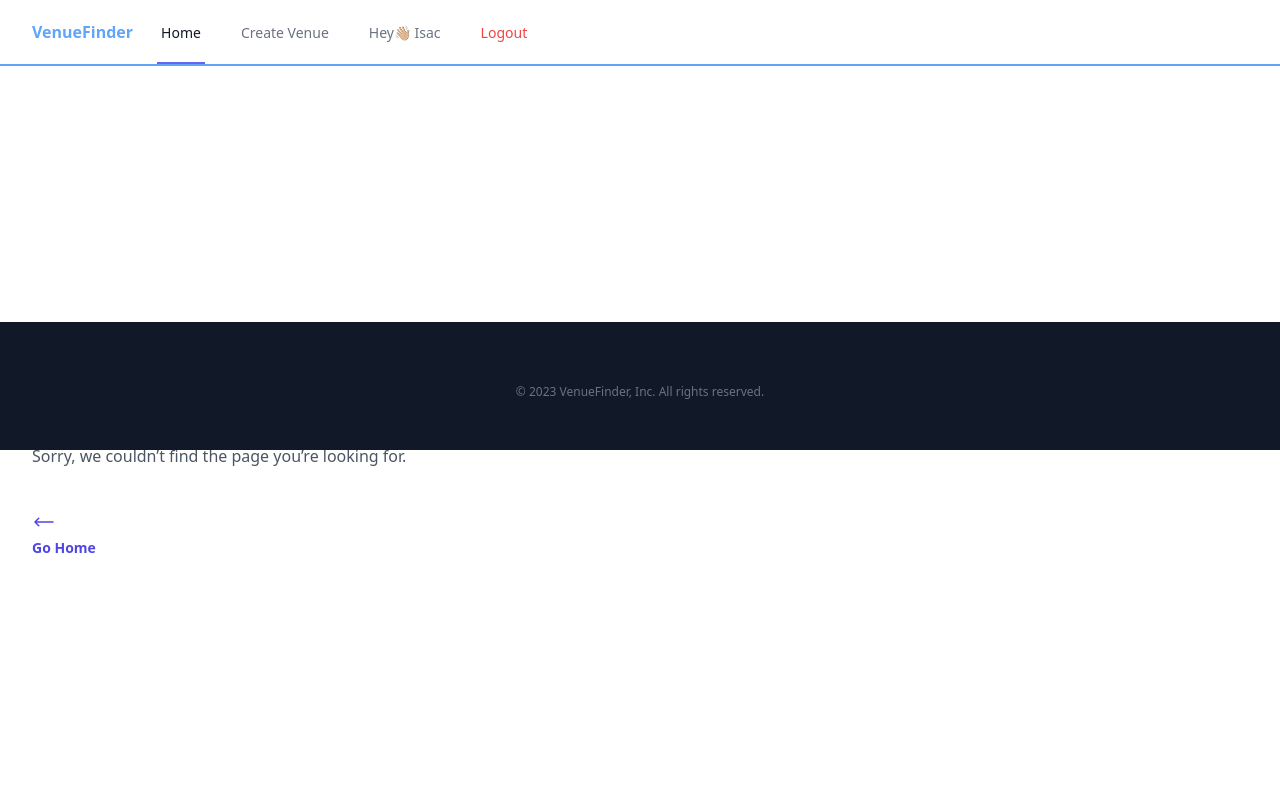
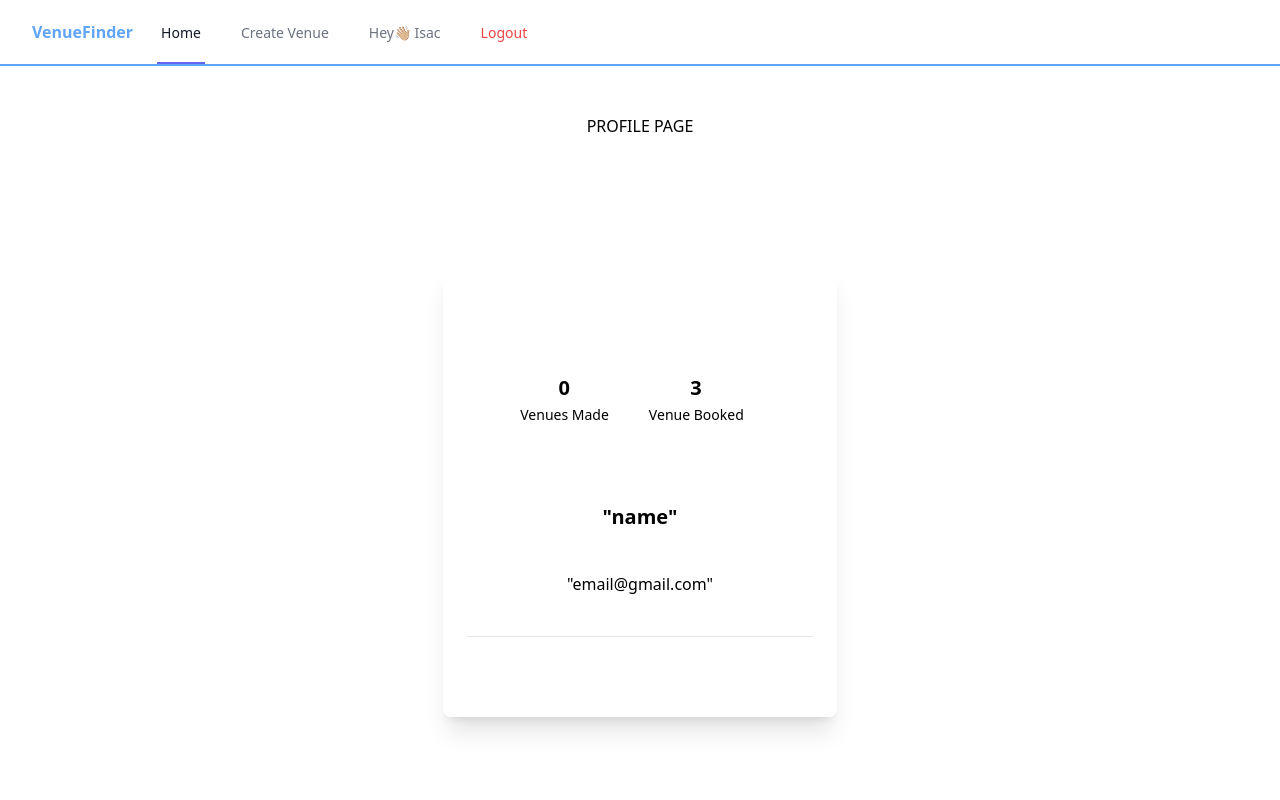
Before and after one commit to IsacHolstad/venuefinder, a React (Create React App) app: page /profilepage in a window 1280 px wide. Before the commit this address had no page. Shown: the top 800 px of the page. Built offline with nearby package versions, Linux system fonts and the light colour scheme.

Commit message:
profile page made

```diff
--- a/src/components/shared/HeaderNavigation.js
+++ b/src/components/shared/HeaderNavigation.js
@@ -30,7 +30,7 @@ const HeaderNavigation = () => {
                                             Create Venue
                                         </NavLink>
                                         <NavLink
-                                            to="/"
+                                            to="/profilepage"
                                             className="inline-flex items-center border-b-2 border-transparent px-1 pt-1 text-sm font-medium text-gray-500 hover:border-gray-300 hover:text-gray-700"
                                         >
                                             Hey👋🏼 Isac
@@ -109,7 +109,7 @@ const HeaderNavigation = () => {
                                     href="#"
                                     className="block border-l-4 border-transparent py-2 pl-3 pr-4 text-base font-medium text-gray-900 hover:border-gray-300 hover:bg-gray-50 hover:text-gray-800"
                                 >
-                                    <NavLink to="/">Hey👋🏼 Isac</NavLink>
+                                    <NavLink to="/profilepage">Hey👋🏼 Isac</NavLink>
                                 </Disclosure.Button>
                                 <Disclosure.Button
                                     as="a"
--- /dev/null
+++ b/src/components/views/ProfilePage.js
@@ -0,0 +1,62 @@
+import React from 'react';
+
+const ProfilePage = () => {
+    return (
+        <>
+            <h1 className="text-center mt-12">PROFILE PAGE</h1>
+            <section className="pt-16 bg-blueGray-50">
+                <div className="w-full lg:w-4/12 px-4 mx-auto">
+                    <div
+                        className="relative flex flex-col min-w-0 break-words bg-white w-full mb-6 shadow-xl rounded-lg mt-16">
+                        <div className="px-6">
+                            <div className="flex flex-wrap justify-center">
+                                <div className="w-full px-4 flex justify-center">
+                                    <div className="relative">
+                                        <div
+                                            className="shadow-xl rounded-full h-auto align-middle border-none absolute -m-16 -ml-20 lg:-ml-16 max-w-150-px"></div>
+                                    </div>
+                                </div>
+                                <div className="w-full px-4 text-center mt-20">
+                                    <div className="flex justify-center py-4 lg:pt-4 pt-8">
+                                        <div className="mr-4 p-3 text-center">
+                                        <span className="text-xl font-bold block uppercase tracking-wide text-blueGray-600">0
+                                        </span>
+                                            <span className="text-sm text-blueGray-400">Venues Made</span>
+                                        </div>
+                                        <div className="mr-4 p-3 text-center">
+                                        <span className="text-xl font-bold block uppercase tracking-wide text-blueGray-600">3
+                                        </span>
+                                            <span className="text-sm text-blueGray-400">Venue Booked</span>
+                                        </div>
+                                    </div>
+                                </div>
+                            </div>
+                            <div className="text-center mt-12">
+                                <h3 className="text-xl font-semibold leading-normal mb-2 text-blueGray-700">
+                                    "name"
+                                </h3>
+                                <div className="mb-2 text-blueGray-600 mt-10">
+                                    <h3 className="fas fa-briefcase mr-2 text-lg text-blueGray-400"></h3>
+                                    "email@gmail.com"
+                                </div>
+                            </div>
+                            <div className="mt-10 py-10 border-t border-blueGray-200 text-center">
+                                <div className="flex flex-wrap justify-center">
+                                    <div className="w-full lg:w-9/12 px-4">
+
+
+                                    </div>
+                                </div>
+                            </div>
+                        </div>
+                    </div>
+                </div>
+
+            </section>
+
+
+        </>
+    );
+};
+
+export default ProfilePage;
--- a/src/components/views/SignUp.js
+++ b/src/components/views/SignUp.js
@@ -60,7 +60,6 @@ const SignUp = () => {
                             </div>
                             <div className="flex items-center justify-between">
                             </div>
-
                             <div>
                                 <button
                                     type="submit"
--- a/src/components/views/VenueDetail.js
+++ b/src/components/views/VenueDetail.js
@@ -14,12 +14,15 @@ const VenueDetail = () => {
         }
     }, [dispatch, id])
     console.log("ID IS HERE",id)
-    console.log("SINGLE VENUE DATA:",singleVenue)
+    console.log("SINGLE VENUE DATA✅",singleVenue)
     return (
         <>
-            <h1 className="text-center mt-12">HELLO DATA BELOW:</h1>
-            <div>HERE IS ID: {singleVenue.id}</div>
-            <div>HERE IS NAME:{singleVenue.name}</div>
+            <div className="mx-auto text-center">
+                <h1 className="text-center mt-12">HELLO DATA BELOW:</h1>
+                <div>HERE IS ID: {singleVenue.id}</div>
+                <div>HERE IS NAME:{singleVenue.name}</div>
+                <img src={singleVenue.media}/>
+            </div>
         </>
     );
 };
--- a/src/routes/Router.js
+++ b/src/routes/Router.js
@@ -6,6 +6,7 @@ import PageNotFound from "../components/views/PageNotFound";
 import Home from "../components/views/Home";
 import VenueDetail from "../components/views/VenueDetail";
 import CreateVenue from "../components/views/CreateVenue";
+import ProfilePage from "../components/views/ProfilePage";
 
 function Router () {
     return(
@@ -15,6 +16,7 @@ function Router () {
                 <Route path="/signin" element={<SignIn/>}/>
                 <Route path="/" element={<Home/>}/>
                 <Route path="/createvenue" element={<CreateVenue/>}/>
+                <Route path="/profilepage" element={<ProfilePage/>}/>
                 <Route path="/venuedetail/:id" element={<VenueDetail/>}/>
                 <Route path="*" element={<PageNotFound/>}/>
             </Routes>
--- a/src/store/modules/venueSlice.js
+++ b/src/store/modules/venueSlice.js
@@ -22,17 +22,17 @@ const {SET_SINGLE_VENUE} = venueSlice.actions;
 export default venueSlice.reducer;
 
 export const fetchVenues = () => async (dispatch) => {
-    //dispatch loading
+    dispatch(setLoadingState(true))
     try{
         const response = await fetch ("https://nf-api.onrender.com/api/v1/holidaze/venues");
-        console.log("RESPONSE IN VENUESLICE IS HERE!!!!!!", response);
         const data = await response.json();
         console.log("HERE IS API DATA", data)
         dispatch(SET_VENUE(data));
+        dispatch(setLoadingState(false))
     }
     catch (e) {
         console.log(e);
-        console.log("respone failed")
+        dispatch(setLoadingState(false))
     }
 }
 
@@ -43,9 +43,10 @@ export const fetchSingleVenues = (id) => async dispatch => {
     try{
         response = await (`https://nf-api.onrender.com/api/v1/holidaze/venues/${id}`);
         const data = await response.json();
+        console.log("✅", response)
+
         //TODO error with response.json()
-        console.log("DETAIL DATA HERE!",data)
-        console.log("name is here ",data.name)
+
         dispatch(SET_SINGLE_VENUE(data));
         dispatch(setLoadingState(false))
     } catch (e) {
```
